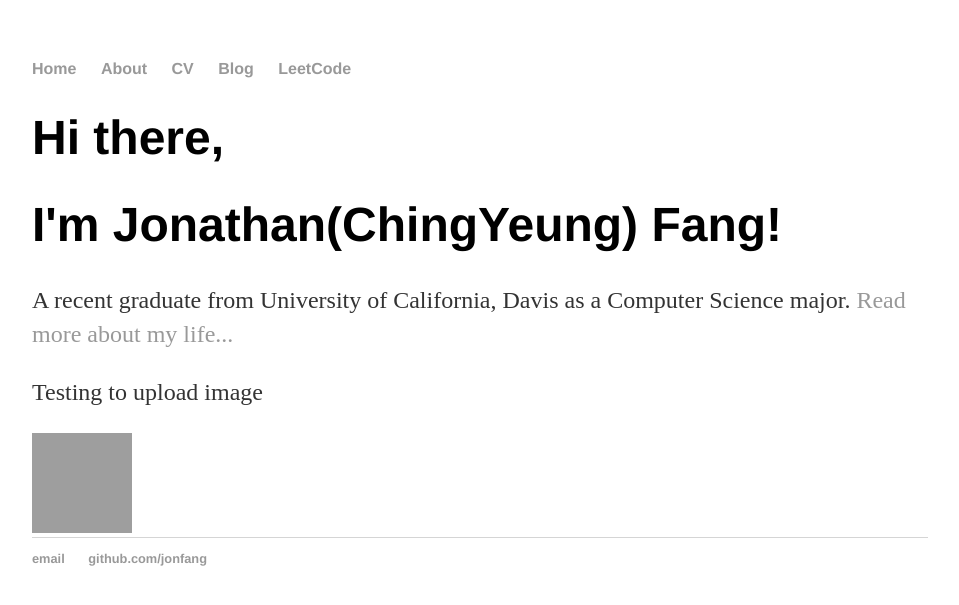
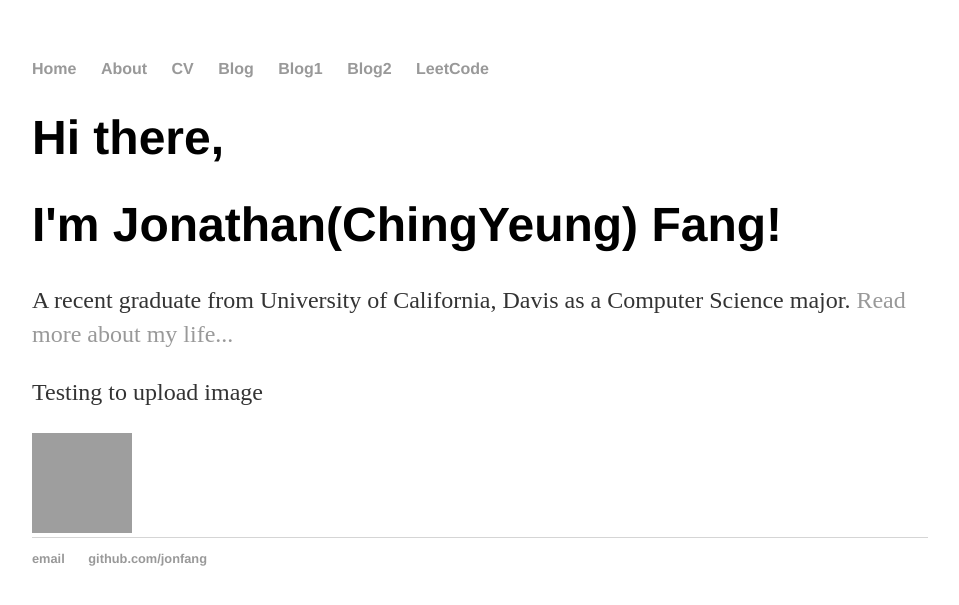
Before and after one commit to jonfang/jonfang.github.io, a Jekyll site: the page built from index.html, in a window 1280 px wide, cut to the strip 0-605 px from the top of the page. Shown: the whole strip, without its empty margins (160-1119 px from the left). Built offline with Jekyll 4.4.1, drawn with Linux system fonts in a browser that asks for light colours; grey boxes are pictures that could not be loaded.

Commit message:
Update default.html

```diff
--- a/_layouts/default.html
+++ b/_layouts/default.html
@@ -12,6 +12,8 @@
 	        	<li><a href="/about">About</a></li>
         		<li><a href="/cv">CV</a></li>
         		<li><a href="/blog">Blog</a></li>
+        		<li><a href="/blog1">Blog1</a></li>
+        		<li><a href="/blog2">Blog2</a></li>
         		<li><a href="/leetcode">LeetCode</a></li>
     		</ul>
 		</nav>
```
